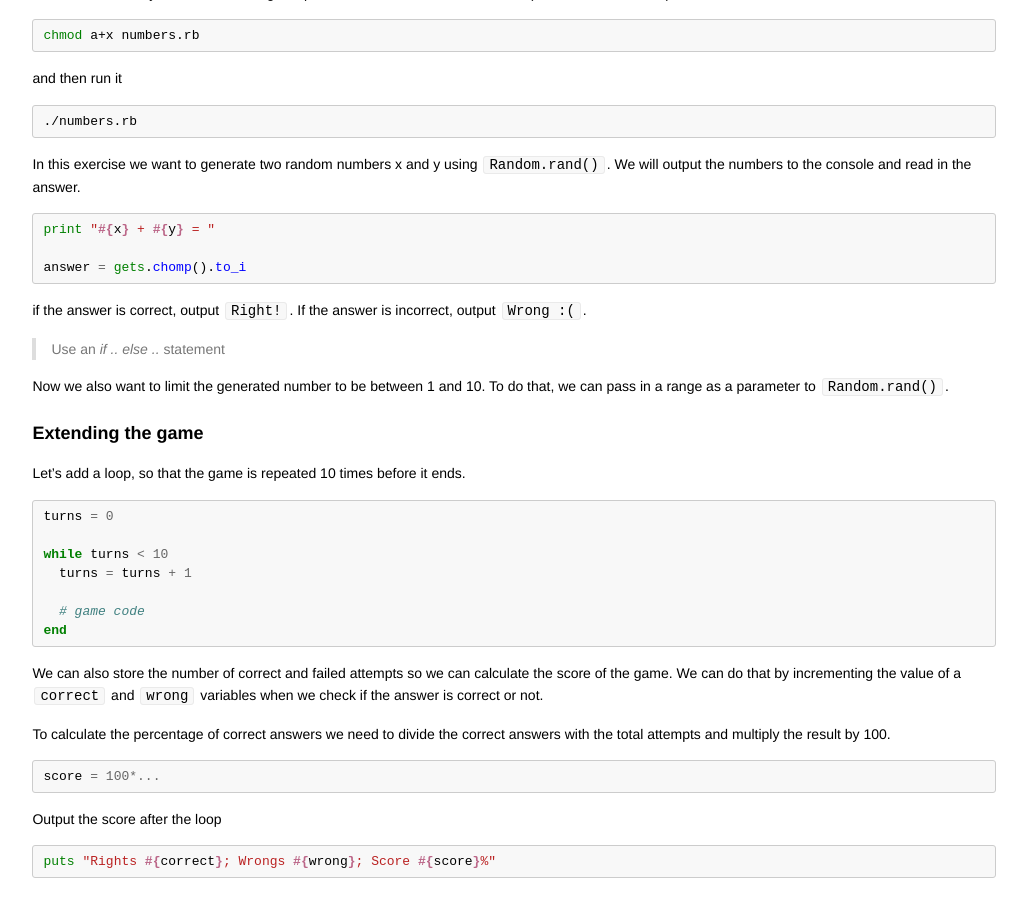
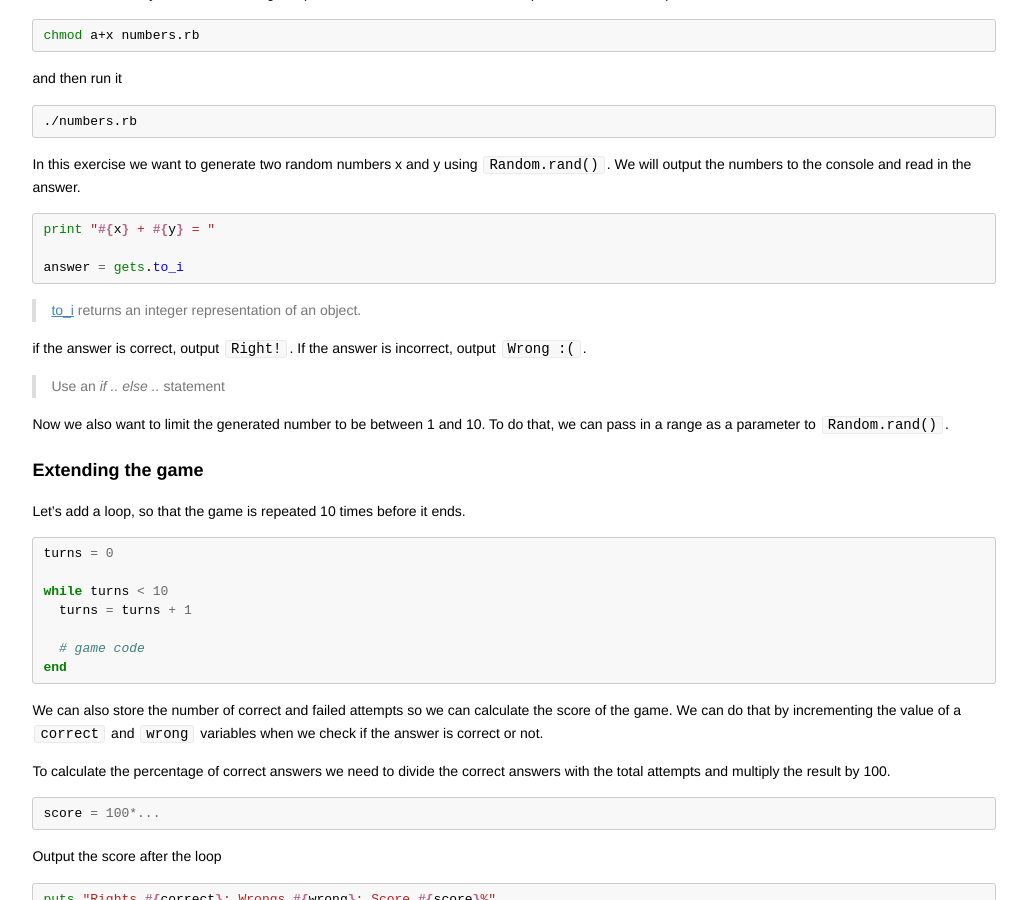
Before and after one commit to codebar/tutorials, a Jekyll site: the page built from ruby/lesson2/tutorial.md, in a window 1280 px wide and 900 px high, scrolled down 1219 px. Shown: the whole window, without its empty margins (126-1153 px from the left). Built offline with Jekyll 4.4.1, drawn with Linux system fonts in a browser that asks for light colours; Markdown is read by kramdown in place of the engine named in the settings.

Commit message:
adding brief info on what does to_i do with a link to the documentation on the same

````diff
--- a/ruby/lesson2/tutorial.md
+++ b/ruby/lesson2/tutorial.md
@@ -79,8 +79,10 @@ In this exercise we want to generate two random numbers x and y using `Random.ra
 ```ruby
 print "#{x} + #{y} = "
 
-answer = gets.chomp().to_i
+answer = gets.to_i
 ```
+
+> [to_i](http://apidock.com/ruby/Symbol/to_i) returns an integer representation of an object.
 
 if the answer is correct, output `Right!`. If the answer is incorrect, output `Wrong :(`.
 
````
